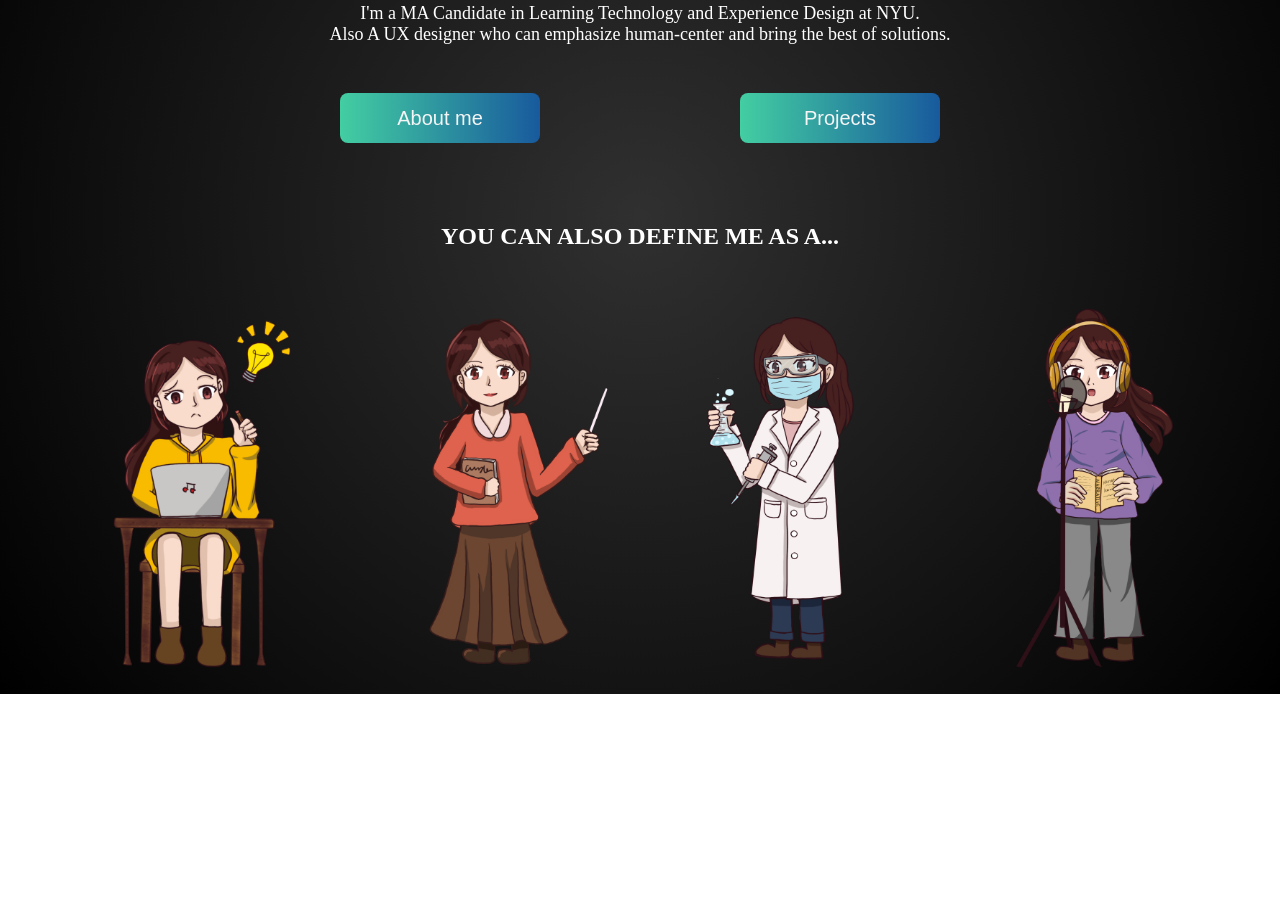
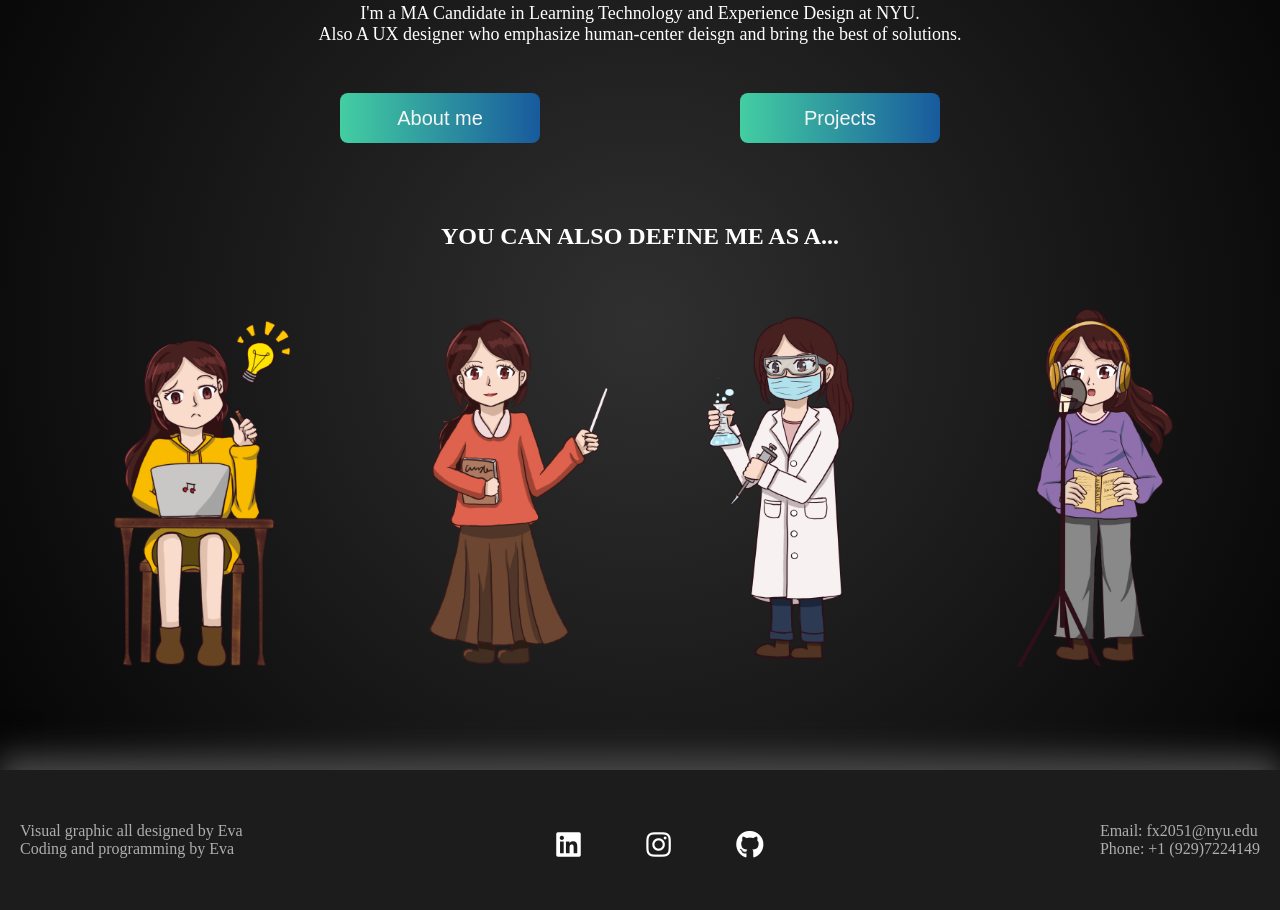
Before and after one commit to Cytoophidia/portfolio, a plain HTML site: page index.html in a window 1280 px wide. Shown: the part 257-1167 px from the top of the page. Before the commit the page ends 951 px from the top, so only its background shows below. Drawn offline with Linux system fonts and the light colour scheme.

Commit message:
add footer to main page

```diff
--- a/index.html
+++ b/index.html
@@ -7,6 +7,10 @@
     <title>Hi, I'm EVA</title>
     <link rel="stylesheet" href="style.css">
     <link rel="shortcut icon" href="FXeva.png">
+    <link
+      href="https://cdn.bootcss.com/font-awesome/5.11.2/css/all.css"
+      rel="stylesheet"
+    />
 </head>
 <body>
     <header>
@@ -18,7 +22,7 @@
     </header>
     <main>
         <h1>HI, I'M EVA!</h1>
-        <p style="text-align: center; font-size: large;">I'm a MA Candidate in Learning Technology and Experience Design at NYU. <br> Also A UX designer who can emphasize human-center and bring the best of solutions.</p>
+        <p style="text-align: center; font-size: large;">I'm a MA Candidate in Learning Technology and Experience Design at NYU. <br> Also A UX designer who emphasize human-center deisgn and bring the best of solutions.</p>
         <div class="buttons">
             <button id="about">About me</button>
             <button id="project">Projects</button>
@@ -43,6 +47,23 @@
             <img src="profile-pic/profile-volunteer.png" alt="Volunteer">
         </div>
     </div>
+    <footer>
+        <div class="footfont">
+            <p>Visual graphic all designed by Eva</p>
+            <p>Coding and programming by Eva</p>
+        </div>
+
+        <div class="logos">
+            <li><a href="https://www.linkedin.com/in/eva-fanxia/"> <i class="fab fa-linkedin"></i></a></li>
+            <li><a href="https://instagram.com/eva_fanxia?igshid=YmMyMTA2M2Y="> <i class="fab fa-instagram"></i></a></li>
+            <li><a href="https://github.com/Cytoophidia"> <i class="fab fa-github"></i></a></li>
+        </div>
+        <div class="footfont">
+            <p>Email: fx2051@nyu.edu</p>
+            <p>Phone: +1 (929)7224149</p>
+        </div>
+
+    </footer>
 
 
 
--- a/style.css
+++ b/style.css
@@ -204,3 +204,50 @@ button:hover
   margin-top: 30px;
   margin-bottom: 60px;
 }
+
+.logos{
+  display: flex;
+  justify-content: center;
+  align-items: center;
+  margin-top: 30px;
+}
+
+li{
+  margin: 0px 20px;
+  padding: 0;
+  list-style: none;
+}
+
+li a {
+  position: relative;
+  display: block;
+  color: white;
+  width: 50px;
+  height: 50px;
+  font-size: 28px;
+}
+
+li a:hover{
+  text-shadow: 0 0 20px #43cea2;
+}
+
+footer{
+  height: 100px;
+  margin-top: 80px;
+  padding: 20px;
+  box-shadow: 3,3,;
+  background-color: rgb(28, 28, 28);
+  box-shadow: 0px -12px 30px 2px rgb(73, 73, 73);
+  display: flex;
+  justify-content:space-between;
+  align-items: center;
+}
+
+.footfont{
+  font-family: ans-serif;
+  color: rgb(174, 174, 174);
+}
+
+.footfont p{
+  margin: 0px;
+}
```
Also changed, not shown: Home.html (+21 -0 lines).
